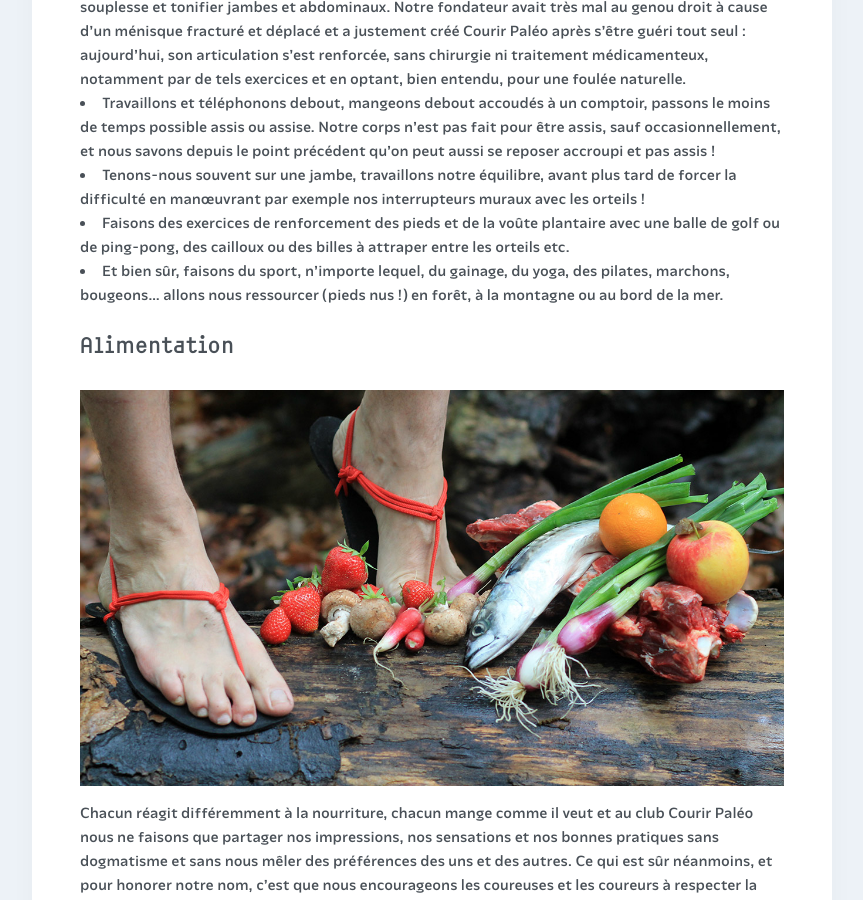
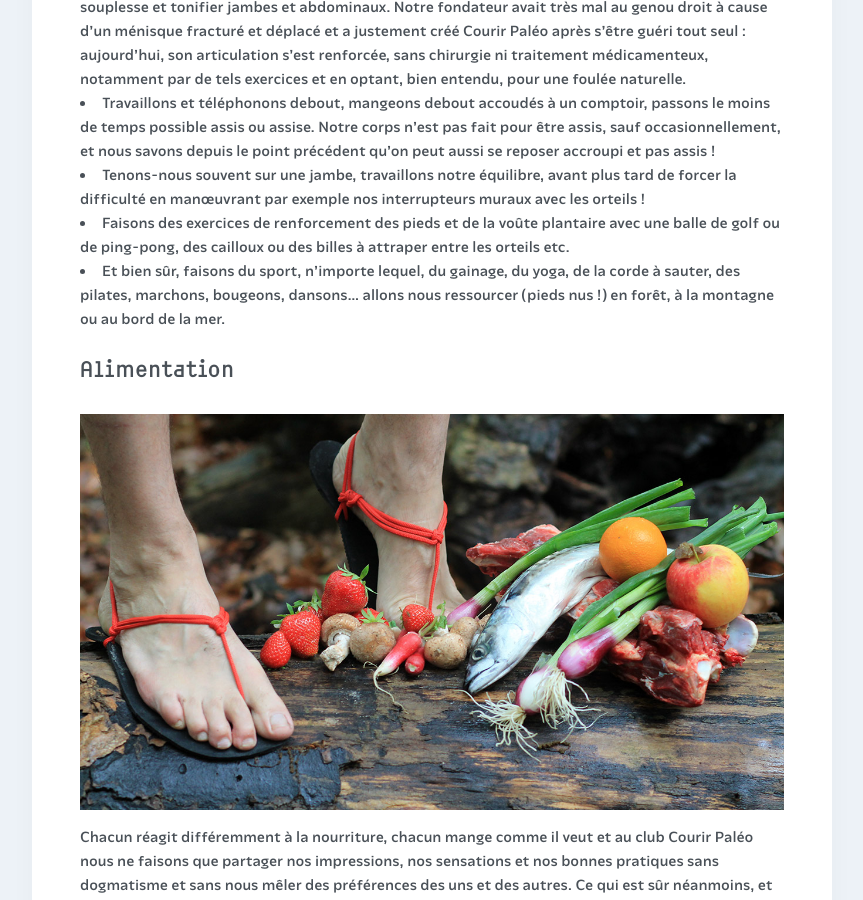
Before and after one commit to courirpaleo/courirpaleo.github.io, a Jekyll site: the page built from _pages/ressources.md, in a window 1280 px wide and 900 px high, scrolled down 3056 px. Shown: the whole window, without its empty margins (208-1071 px from the left). Built offline with Jekyll 4.4.1, drawn with Linux system fonts in a browser that asks for light colours; some web fonts are replaced.

Commit message:
Update ressources.md

```diff
--- a/_pages/ressources.md
+++ b/_pages/ressources.md
@@ -27,7 +27,7 @@ Quelques astuces pour gagner en souplesse et en résistance&nbsp;:
 - Travaillons et téléphonons debout, mangeons debout accoudés à un comptoir, passons le moins de temps possible assis ou assise. Notre corps n'est pas fait pour être assis, sauf occasionnellement, et nous savons depuis le point précédent qu'on peut aussi se reposer accroupi et pas assis&nbsp;!
 - Tenons-nous souvent sur une jambe, travaillons notre équilibre, avant plus tard de forcer la difficulté en man&oelig;uvrant par exemple nos interrupteurs muraux avec les orteils&nbsp;!
 - Faisons des exercices de renforcement des pieds et de la voûte plantaire avec une balle de golf ou de ping-pong, des cailloux ou des billes à attraper entre les orteils etc.
-- Et bien sûr, faisons du sport, n'importe lequel, du gainage, du yoga, des pilates, marchons, bougeons... allons nous ressourcer (pieds nus&nbsp;!) en forêt, à la montagne ou au bord de la mer.
+- Et bien sûr, faisons du sport, n'importe lequel, du gainage, du yoga, de la corde à sauter, des pilates, marchons, bougeons, dansons... allons nous ressourcer (pieds nus&nbsp;!) en forêt, à la montagne ou au bord de la mer.
 
 ## Alimentation
 ![Courir Paleo](/assets/images/CourirPaleo_photo_marque_MQ_1200px.jpg)
```
